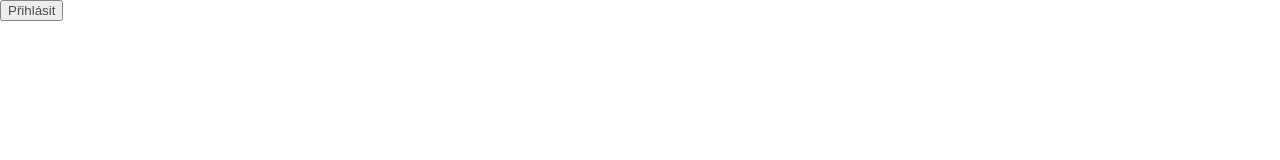
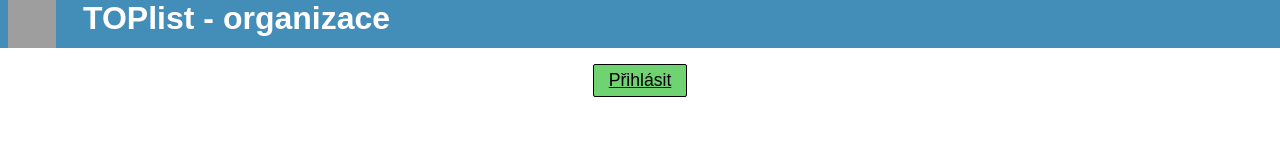
Before and after one commit to toplist-cz/organization, a website: page public/index.html in a window 1280 px wide. Drawn offline with nearby package versions, Linux system fonts and the light colour scheme; files that its build step writes are made by us from their sources; grey boxes are pictures that could not be loaded.

Commit message:
login button

```diff
--- a/assets/css/style.scss
+++ b/assets/css/style.scss
@@ -74,3 +74,12 @@
 button:hover {
     filter: opacity(70%);
 }
+
+button.login {
+    background-color: $okColor;
+    display: inline;
+    font-size: 110%;
+    border: 1px solid;
+    border-radius: 2px;
+    padding: 5px 15px;
+}
--- a/public/index.html
+++ b/public/index.html
@@ -5,7 +5,13 @@
     <link rel="preload" href="js/report.js" as="script">
 </head>
 <body>
-    <div>
-        <a href="https://profi.toplist.cz/auth/1a37c6cc-73d7-11ec-ad3a-50465d7427c0"><button>Přihlásit</button></a>
+    <div id="navbar" class="navbar">
+        <div class="navbar-header navbar-left">
+            <a href="/" class="navbar-brand"><img src="https://www.toplist.cz/img/logo_64.png" alt="TOPlist" width="64" height="64"></a>
+            <h1>TOPlist - organizace</h1>
+        </div>
+    </div>
+    <div style="width:100%; text-align: center;">
+        <a href="https://profi.toplist.cz/auth/1a37c6cc-73d7-11ec-ad3a-50465d7427c0"><button class="login">Přihlásit</button></a>
     </div>
 </body>
```
Also changed, not shown: public/report/index.html (+6 -4 lines), 1 other file.
